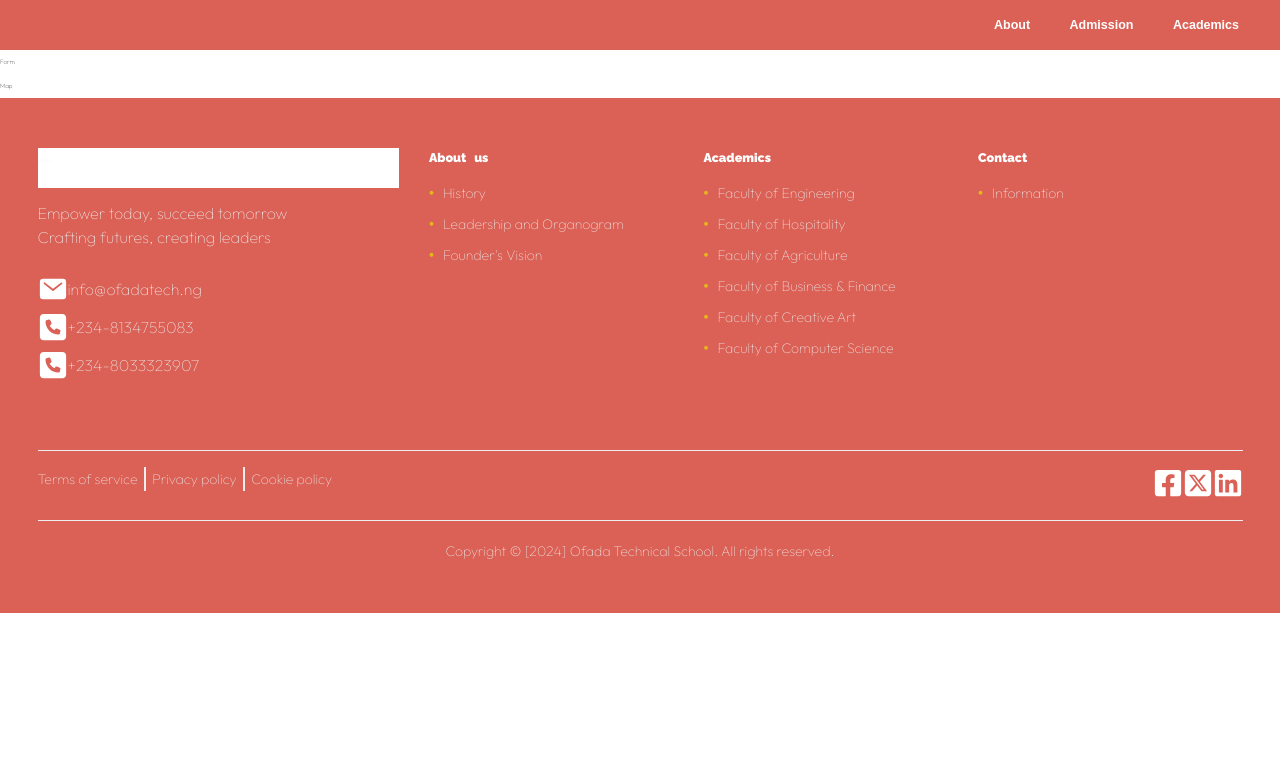
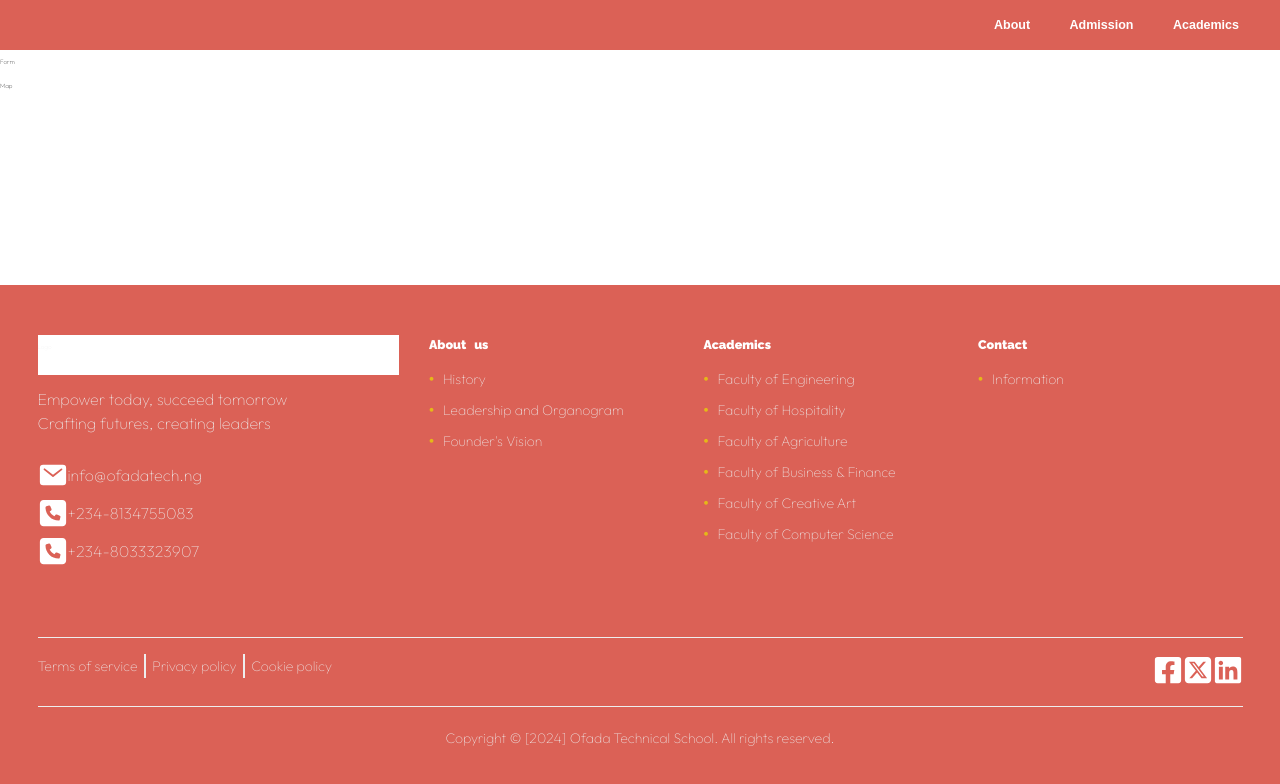
Before and after one commit to ishuacharis/ofadatech, a Next.js app: page /contact in a window 1280 px wide. Shown: the top 784 px of the page. Built offline with nearby package versions, Linux system fonts and the light colour scheme.

Commit message:
Fix whitespace after footer for short content

```diff
--- a/src/app/_ui/components/Footer/Footer.module.css
+++ b/src/app/_ui/components/Footer/Footer.module.css
@@ -2,6 +2,7 @@
   --color: #eee;
   background: var(--header-bg);
   color: var(--color);
+  margin-top: auto;
 }
 
 .about {
--- a/src/app/_ui/globals.css
+++ b/src/app/_ui/globals.css
@@ -6,12 +6,16 @@
 
 html {
   font-size: 10px;
+  height: 100%;
 }
 
 body {
   font-size: 62.5%;
   font-family: var(--font-outfit);
   line-height: 24px;
+  min-height: 100%;
+  display: flex;
+  flex-direction: column;
 }
 
 li {
```
